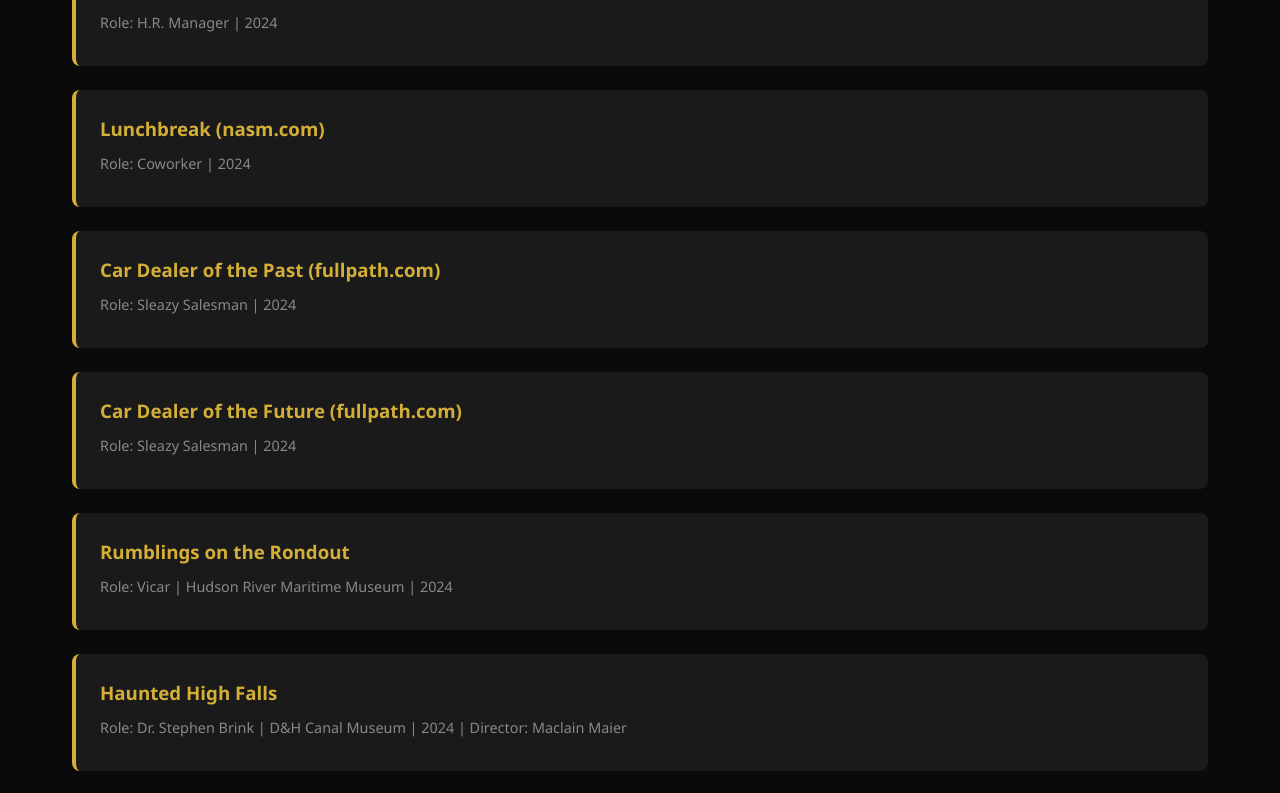
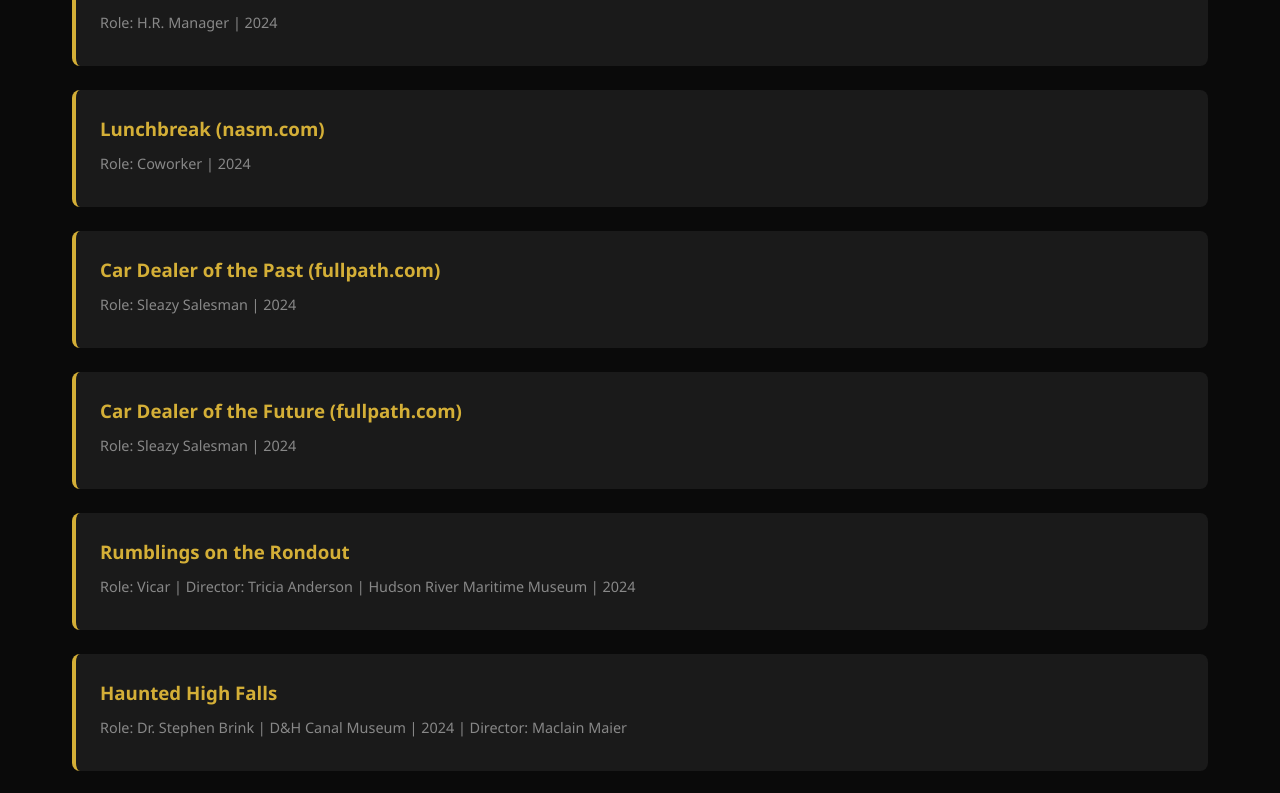
Before and after one commit to jedzaeb/jedzaeb_portfolio, a plain HTML site: page index.html in a window 1280 px wide. Shown: the part 3459-4252 px from the top of the page. Drawn offline with Linux system fonts and the light colour scheme.

Commit message:
Add Radio filter button and update Rumblings director

```diff
--- a/index.html
+++ b/index.html
@@ -460,6 +460,7 @@
                 <button class="filter-btn" data-filter="commercial">Commercials</button>
                 <button class="filter-btn" data-filter="theater">Theater</button>
                                 <button class="filter-btn" data-filter="musicvideo">Music Video</button>
+                                <button class="filter-btn" data-filter="radio">Radio</button>
                 <button class="filter-btn" data-filter="training">Training</button>
             </div>
             <div class="resume-grid" id="resumeGrid">
@@ -526,8 +527,7 @@
                                 <!-- Theater -->
                                 <div class="resume-item" data-category="theater">
                     <h3>Rumblings on the Rondout</h3>
-                    <p class="meta">Role: Vicar | Hudson River Maritime Museum | 2024</p>
-                </div>
+                <p class="meta">Role: Vicar | Director: Tricia Anderson | Hudson River Maritime Museum | 2024</p>                </div>
 
                 <div class="resume-item" data-category="theater">
                     <h3>Haunted High Falls</h3>
```
